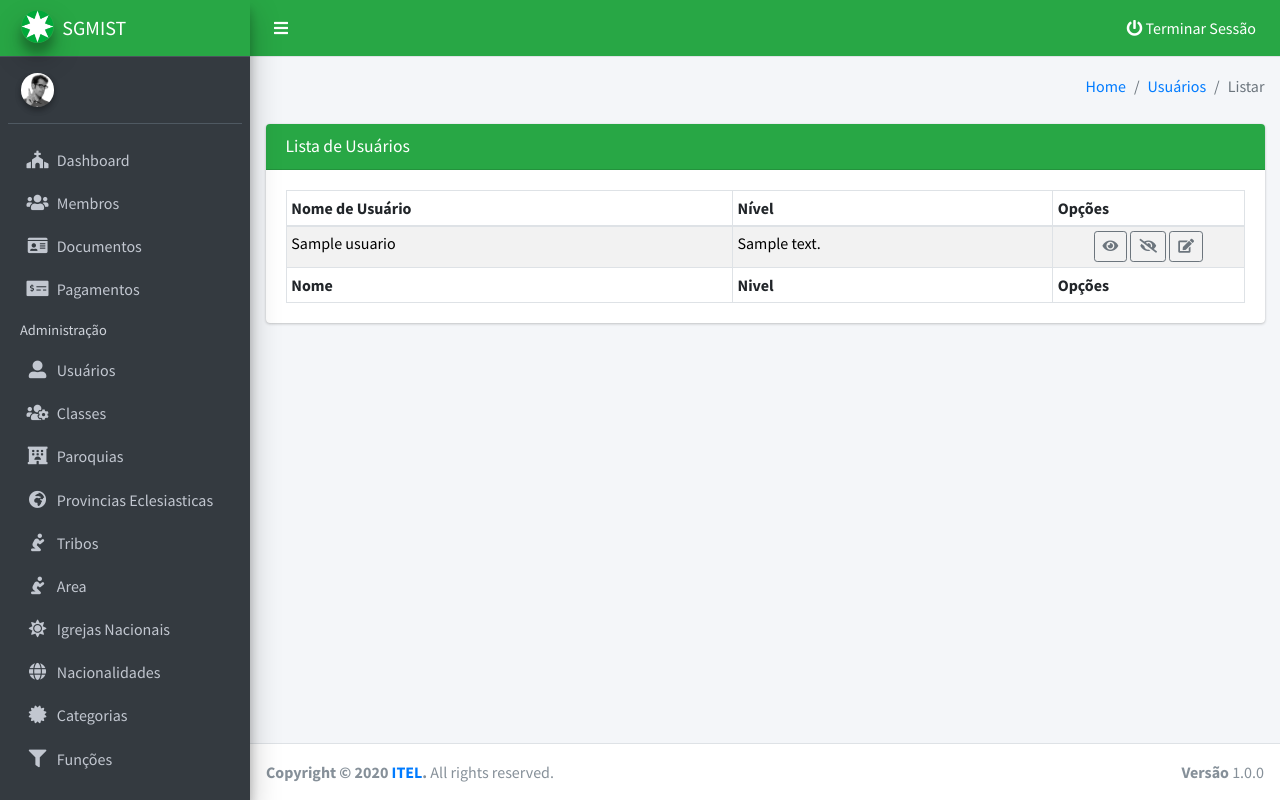
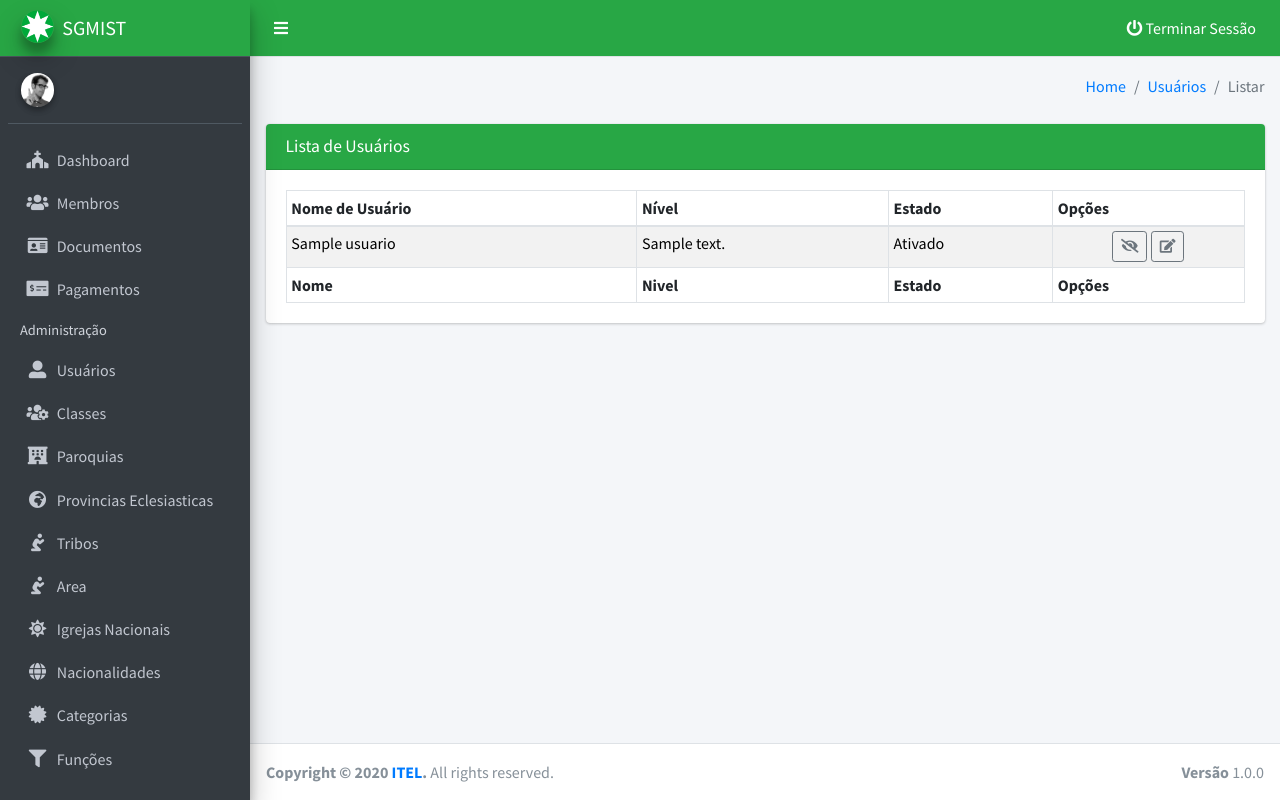
Before and after one commit to ElCerebroGris/simaotoco, a CodeIgniter app: the page made by application/views/usuario/listar.php in a window 1280 px wide. Run offline with CodeIgniter, Linux system fonts and the light colour scheme; tables that the repository leaves empty hold one stand-in row (values such as "Sample post"); the template is opened without the code that fills it: most values are stand-ins (such as "Sample title", 1, 10 or a date in 2020); some libraries are stand-ins or nearby versions.

Commit message:
usuario bug fixed

```diff
--- a/application/views/usuario/add.php
+++ b/application/views/usuario/add.php
@@ -43,11 +43,11 @@
 
                                             <div class="form-group col-md-6">
                                                 <label for="exampleInputEmail1">Nome de Usuário</label>
-                                                <input name="nome_usuario" type="text" class="form-control" id="exampleInputEmail1">
+                                                <input name="nome_usuario" type="text" class="form-control" id="" required>
                                             </div>
                                             <div class="form-group col-md-6">
                                                 <label for="exampleInputPassword1">Senha</label>
-                                                <input name="senha" type="password" class="form-control" id="exampleInputPassword1">
+                                                <input name="senha" type="password" class="form-control" id="" required>
                                             </div>
                                             </div>
                                             <div class="row">
@@ -63,7 +63,7 @@
                                             </div>
                                             <div class="form-group col-md-6">
                                                 <label for="exampleInputEmail1">Email</label>
-                                                <input name="email" type="email" class="form-control" id="exampleInputEmail1">
+                                                <input name="email" type="email" class="form-control" id="exampleInputEmail1" required="">
                                             </div>
                                             </div>
                                             <div class="card">
--- a/application/views/usuario/listar.php
+++ b/application/views/usuario/listar.php
@@ -51,6 +51,7 @@
                                                 <tr>
                                                     <th>Nome de Usuário</th>
                                                     <th>Nível</th>
+                                                    <th>Estado</th>
                                                     <th>Opções</th>
                                                 </tr>
                                             </thead>
@@ -59,11 +60,22 @@
                                                     <tr>
                                                         <td><?= $u->nome_usuario ?></td>
                                                         <td><?= $u->descricao_nivel_usuario ?></td>
+                                                        <?php if ($u->estado_usuario == 0) {?>
+                                                            <td>Desativado</td>
+                                                        <?php } else {?>
+                                                            <td>Ativado</td>
+                                                        <?php }?>
                                                         <td class="text-center" width="20%">
-                                                            <a href="#" class="btn btn-outline-secondary btn-sm"><i class="fa fa-eye"></i></a>
-                                                            <a href="#" class="btn btn-outline-secondary btn-sm"><i class="fa fa-eye-slash"></i></a>
-                                                            <a href="#" class="btn btn-outline-secondary btn-sm"><i class="fa fa-edit"></i></a>
-                                                        </td>
+                                                            <?php if ($u->estado_usuario == 0) {?>
+                                                                <a href="<?= base_url('usuario/ativar/'.$u->usuario_id) ?>"
+                                                                class="btn btn-outline-secondary btn-sm"><i class="fa fa-eye"></i></a>
+                                                            <?php } else {?>
+                                                                <a href="<?= base_url('usuario/desativar/'.$u->usuario_id) ?>"
+                                                                class="btn btn-outline-secondary btn-sm"><i class="fa fa-eye-slash"></i></a>
+
+                                                                <a href="#"
+                                                                class="btn btn-outline-secondary btn-sm"><i class="fa fa-edit"></i></a>
+                                                            <?php }?>
                                                     </tr>
                                                 <?php } ?>
                                             </tbody>
@@ -71,6 +83,7 @@
                                                 <tr>
                                                     <th>Nome</th>
                                                     <th>Nivel</th>
+                                                    <th>Estado</th>
                                                     <th>Opções</th>
                                                 </tr>
                                             </tfoot>
```
Also changed, not shown: application/controllers/Usuario.php (+18 -0 lines), application/migrations/014_usuario.php.
